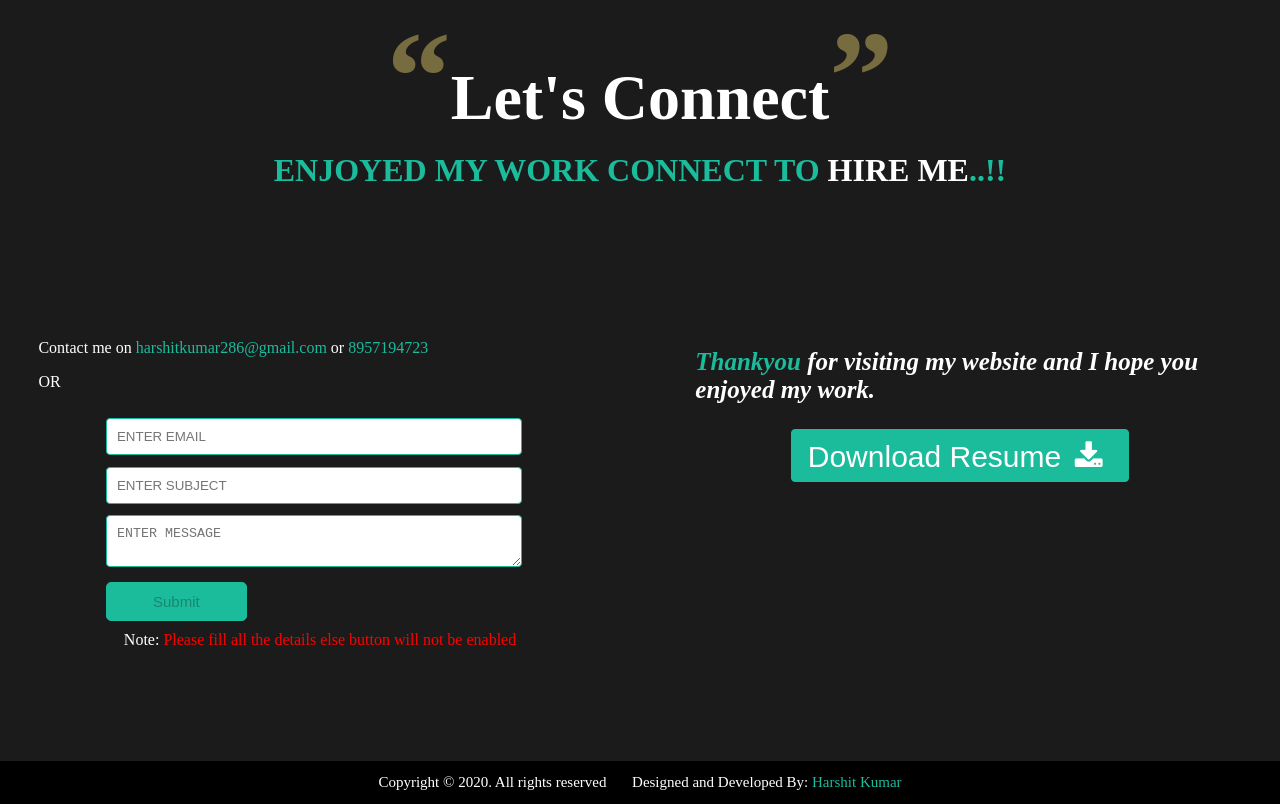
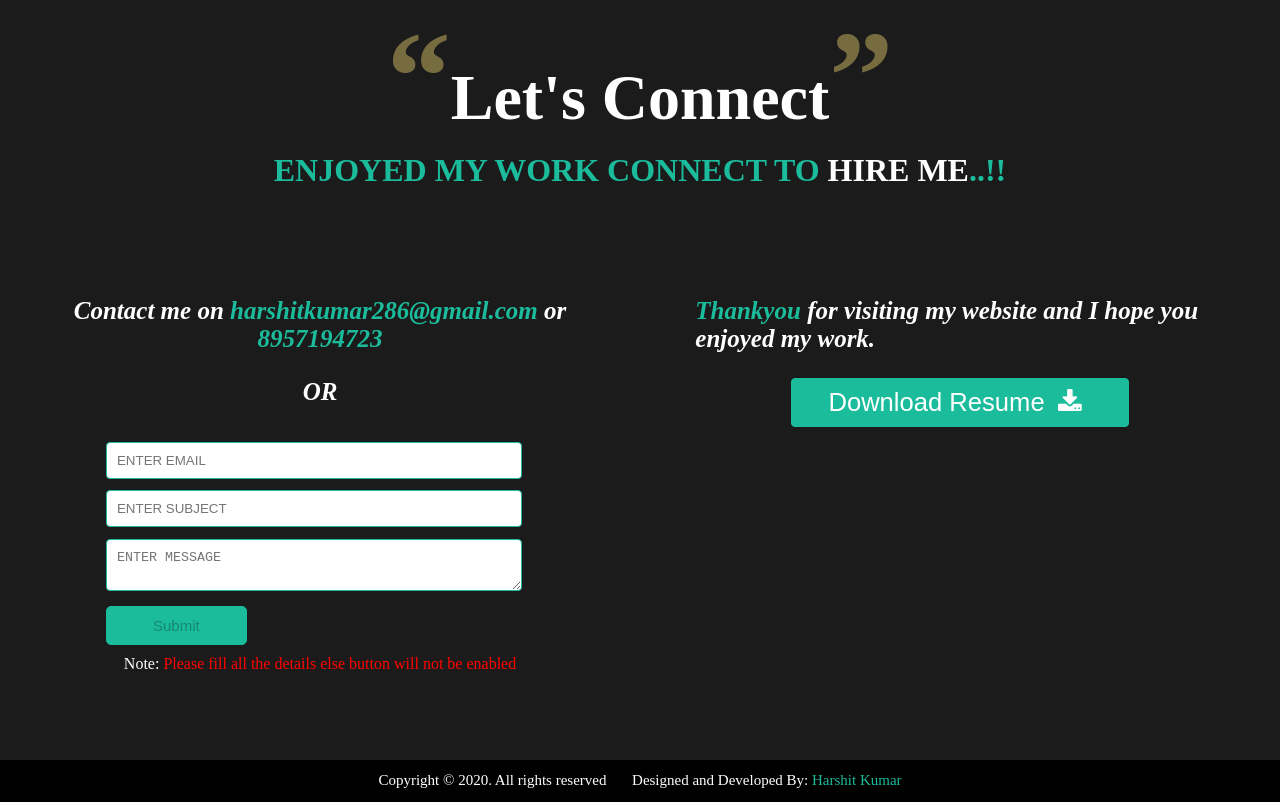
Before and after one commit to HARSHITKU/Portfolio, a plain HTML site: page index.html in a window 1280 px wide. Shown: the part 2344-3148 px from the top of the page. Drawn offline with Linux system fonts and the light colour scheme.

Commit message:
Styles folder Added

```diff
--- a/styles/style.css
+++ b/styles/style.css
@@ -97,6 +97,17 @@ a.active-nav{
 
 #myBtn:hover {
   color: white;
+}
+
+@media screen and (max-width: 400px){
+
+	#myBtn{
+		color: white;
+	}
+
+	#myBtn:hover {
+  		color: #1abc9c;;
+	}
 }
 
 @media screen and (max-width: 700px){
@@ -638,6 +649,7 @@ a.active-nav{
 
 	#contact-section{
 		padding-top: 8%;
+		height: 90%;
 	}
 }
 
@@ -690,6 +702,12 @@ a.active-nav{
 
 }
 
+.contact-message, .or-text{
+	font-size: 25px;
+	font-style: italic;
+	font-weight: 600;
+	text-align: center;
+}
 
 .form-endorsement-container{
 	display: flex;
@@ -699,15 +717,15 @@ a.active-nav{
 .form-container{
 	width: 50%;
 	margin: 3%;
-	padding-bottom: 5%;
-	padding-top: 5%;
+	padding-top: 1%;
+	padding-bottom: 3%;
 }
 
 .endorsement-container{
 	width: 50%;
 	margin: 3%;
-	padding-bottom: 5%;
-	padding-top: 5%;
+	padding-top: 1%;
+	padding-bottom: 3%;
 }
 
 .endorsement-request{
@@ -736,7 +754,7 @@ a.active-nav{
 }
 
 .download-text{
-	font-size: 30px;
+	font-size: 2vw;
 	text-align: left;
 	color: white;
 	font-weight: lighter;
@@ -745,7 +763,7 @@ a.active-nav{
 #heart-icon{
 	text-align: right;
 	color: white;
-	font-size: 30px;
+	font-size: 2vw;
 	padding: 3%;
 }
 
@@ -823,12 +841,17 @@ textarea:focus{
 	.endorsement-container{
 		width: 100%;
 		margin: 0;
+		padding-bottom: 6%;
 	}
 
 	.endorsement-request{
 		padding: 0 4%;
 		font-size: 20px;
 		text-align: center;
+	}
+
+	.contact-message, .or-text{
+		font-size: 20px;
 	}
 }
 
```
